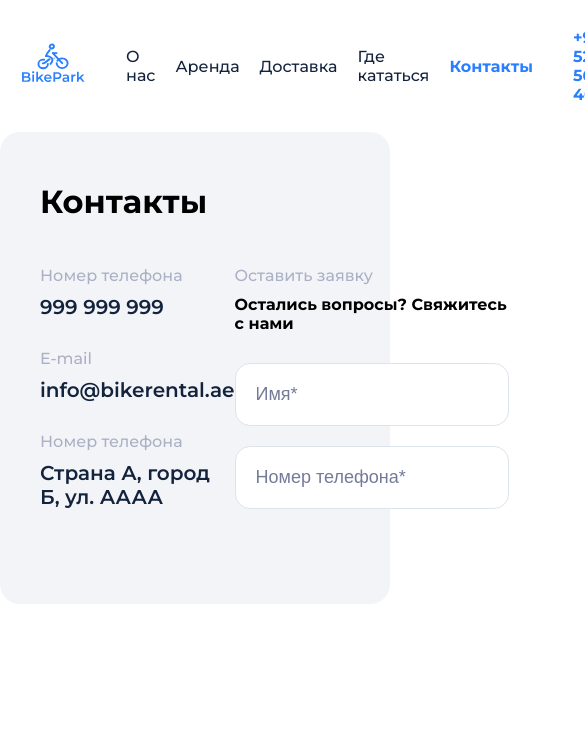
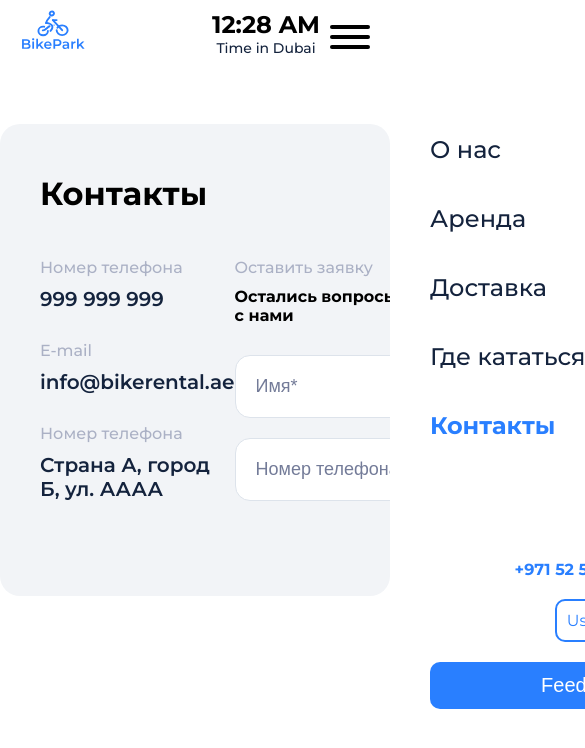
Before and after one commit to NineSirius/bikepark, a Next.js app: page /contacts in a window 390 px wide. Shown: the top 748 px of the page, 585 px wide, since content can reach past the window. Built offline with nearby package versions, Linux system fonts and the light colour scheme.

Commit message:
sync repo

```diff
--- /dev/null
+++ b/src/components/Hamburger/hamburger.module.css
@@ -0,0 +1,117 @@
+.hamburger {
+    padding: 15px 0;
+    display: none;
+    cursor: pointer;
+    transition-property: opacity, filter;
+    transition-duration: 0.15s;
+    transition-timing-function: linear;
+    font: inherit;
+    color: inherit;
+    text-transform: none;
+    background-color: transparent;
+    border: 0;
+    margin: 0;
+    overflow: visible;
+    z-index: 12;
+}
+.hamburger:hover {
+    opacity: 0.7;
+}
+.hamburger.is-active:hover {
+    opacity: 0.7;
+}
+.hamburger.is-active .hamburger-inner,
+.hamburger.is-active .hamburger-inner::before,
+.hamburger.is-active .hamburger-inner::after {
+    background-color: #000;
+}
+
+.hamburger-box {
+    width: 40px;
+    height: 24px;
+    display: inline-block;
+    position: relative;
+}
+
+.hamburger-inner {
+    display: block;
+    top: 50%;
+    margin-top: -2px;
+}
+.hamburger-inner,
+.hamburger-inner::before,
+.hamburger-inner::after {
+    width: 40px;
+    height: 4px;
+    background-color: #000;
+    border-radius: 4px;
+    position: absolute;
+    transition-property: transform;
+    transition-duration: 0.15s;
+    transition-timing-function: ease;
+}
+.hamburger-inner::before,
+.hamburger-inner::after {
+    content: '';
+    display: block;
+}
+.hamburger-inner::before {
+    top: -10px;
+}
+.hamburger-inner::after {
+    bottom: -10px;
+}
+
+.hamburger--slider .hamburger-inner {
+    top: 2px;
+}
+.hamburger--slider .hamburger-inner::before {
+    top: 10px;
+    transition-property: transform, opacity;
+    transition-timing-function: ease;
+    transition-duration: 0.15s;
+}
+.hamburger--slider .hamburger-inner::after {
+    top: 20px;
+}
+
+.hamburger--slider.is-active .hamburger-inner {
+    transform: translate3d(0, 10px, 0) rotate(45deg);
+}
+.hamburger--slider.is-active .hamburger-inner::before {
+    transform: rotate(-45deg) translate3d(-5.71429px, -6px, 0);
+    opacity: 0;
+}
+.hamburger--slider.is-active .hamburger-inner::after {
+    transform: translate3d(0, -20px, 0) rotate(-90deg);
+}
+
+.hamburger--slider-r .hamburger-inner {
+    top: 2px;
+}
+.hamburger--slider-r .hamburger-inner::before {
+    top: 10px;
+    transition-property: transform, opacity;
+    transition-timing-function: ease;
+    transition-duration: 0.15s;
+}
+.hamburger--slider-r .hamburger-inner::after {
+    top: 20px;
+}
+
+.hamburger--slider-r.is-active .hamburger-inner {
+    transform: translate3d(0, 10px, 0) rotate(-45deg);
+}
+.hamburger--slider-r.is-active .hamburger-inner::before {
+    transform: rotate(45deg) translate3d(5.71429px, -6px, 0);
+    opacity: 0;
+}
+.hamburger--slider-r.is-active .hamburger-inner::after {
+    transform: translate3d(0, -20px, 0) rotate(90deg);
+}
+
+@media (max-width: 768px) {
+    .hamburger {
+        display: inline-flex;
+    }
+}
--- /dev/null
+++ b/src/components/Hamburger/index.jsx
@@ -0,0 +1,20 @@
+import hamburgerCss from './hamburger.module.css'
+
+import clsx from 'clsx'
+
+export const Hamburger = ({ onClick, isActive }) => {
+    return (
+        <div
+            className={clsx(
+                hamburgerCss.hamburger,
+                hamburgerCss['hamburger--slider'],
+                isActive && hamburgerCss['is-active'],
+            )}
+            onClick={onClick}
+        >
+            <div className={hamburgerCss['hamburger-box']}>
+                <div className={hamburgerCss['hamburger-inner']}></div>
+            </div>
+        </div>
+    )
+}
--- a/src/components/Navbar/index.jsx
+++ b/src/components/Navbar/index.jsx
@@ -7,29 +7,33 @@ import { navData } from './navData'
 import styles from './style.module.css'
 import { useEffect, useState } from 'react'
 import { Tooltip } from '../UI/Tooltip'
+import { Hamburger } from '../Hamburger'
 
 export const Navbar = () => {
     const { asPath } = useRouter()
 
-    const [timeDubai, setTimeDubai] = useState('00:00')
+    const [timeDubai, setTimeDubai] = useState('0:00 AM')
+    const [navActive, setNavActive] = useState(false)
 
     let time = new Date()
+
+
 
     setInterval(() => {
         time = new Date()
 
-        const timeFormat = time.getHours <= 12 ? 'AM' : 'PM'
+        const worldTime = time.getUTCHours() + 4
 
-        const hours =
-            time.getHours() - 2 > 12
-                ? time.getHours() - 14
-                : time.getHours() - 2
+        const timeFormat = worldTime <= 12 ? 'AM' : 'PM'
+        const hours = worldTime > 12 ? worldTime - 12 : worldTime
 
         const minutes =
             time.getMinutes() < 10 ? '0' + time.getMinutes() : time.getMinutes()
 
         setTimeDubai(`${hours}:${minutes} ${timeFormat}`)
     }, 1000)
+
+    const hamburgerActive = () => {}
 
     return (
         <header className={styles.header}>
@@ -43,6 +47,12 @@ export const Navbar = () => {
                     />
                 </div>
 
+                <div
+                    className={clsx(
+                        styles.mobileNavContainer,
+                        navActive && styles.active,
+                    )}
+                >
                     <nav className={styles.nav}>
                         {navData.map((item) => {
                             return (
@@ -61,7 +71,10 @@ export const Navbar = () => {
                     </nav>
 
                     <div className={styles.controls}>
-                    <Link href="tel:+971 52 563 4064" className={styles.phone}>
+                        <Link
+                            href="tel:+971 52 563 4064"
+                            className={styles.phone}
+                        >
                             +971 52 563 4064
                         </Link>
 
@@ -69,13 +82,17 @@ export const Navbar = () => {
                             <Link href="/orders">Личный кабинет</Link>
                             <Link href="/orders">Выйти</Link>
                         </Tooltip>
-                    <Button type="default_small">Feedback</Button>
-
+                        <Button type="nav_default_small">Feedback</Button>
+                    </div>
+                </div>
                 <div className={styles.navTime}>
                     <h2>{timeDubai}</h2>
                     <span>Time in Dubai</span>
                 </div>
-                </div>
+                <Hamburger
+                    onClick={() => setNavActive((navActive) => !navActive)}
+                    isActive={navActive}
+                />
             </div>
         </header>
     )
--- a/src/components/Navbar/style.module.css
+++ b/src/components/Navbar/style.module.css
@@ -17,6 +17,12 @@
     align-items: center;
     gap: 40px;
     padding: 20px 40px;
+}
+
+.mobileNavContainer {
+    display: flex;
+    align-items: center;
+    gap: 40px;
 }
 
 .navLink {
@@ -53,3 +59,96 @@
     color: var(--text-color);
     font-size: 14px;
 }
+
+.hamburger {
+    display: none;
+}
+
+@media (max-width: 1200px) {
+    .navContainer {
+        align-items: start;
+    }
+
+    .mobileNavContainer {
+        justify-content: center;
+        align-items: center;
+        flex-direction: column;
+    }
+    .controls {
+        margin-left: auto;
+        order: 2;
+    }
+
+    .logo {
+        order: 1;
+    }
+
+    .nav {
+        order: 3;
+    }
+
+    .navTime {
+        width: max-content;
+    }
+}
+
+@media (max-width: 768px) {
+    .navContainer {
+        position: relative;
+        width: 100vw;
+        gap: 10px;
+    }
+
+    .logo {
+        margin-right: auto;
+        z-index: 13;
+    }
+    .navTime {
+        margin-left: auto;
+    }
+
+    .mobileNavContainer {
+        position: fixed;
+        bottom: 0;
+        right: 0;
+        width: 100vw;
+        height: 100%;
+        flex-wrap: nowrap;
+        flex-direction: column;
+        align-items: start;
+        background: #fff;
+        z-index: 11;
+
+        transition: 0.2s;
+        transform: translateX(100%);
+    }
+
+    .mobileNavContainer .nav {
+        padding: 40px;
+        align-items: start;
+        flex-direction: column;
+        gap: 40px;
+        order: 1;
+    }
+
+    .mobileNavContainer .nav a {
+        font-size: 24px;
+    }
+
+    .mobileNavContainer .controls {
+        width: 100%;
+        display: flex;
+        flex-direction: column;
+        margin: unset;
+        padding: 40px;
+    }
+
+    .logo,
+    .navTime {
+        z-index: 15;
+    }
+
+    .mobileNavContainer.active {
+        transform: translateX(0);
+    }
+}
--- a/src/components/UI/Button/Button.module.css
+++ b/src/components/UI/Button/Button.module.css
@@ -15,18 +15,21 @@
     padding: 20px 0;
     min-width: 260px;
 }
-.default_small {
+.default_small,
+.nav_default_small {
     padding: 12px 31px;
 }
 
 .default:hover,
-.default_small:hover {
+.default_small:hover,
+.nav_default_small:hover {
     cursor: pointer;
     background: var(--primary-hover-color);
 }
 
 .default:disabled,
-.default_small:disabled {
+.default_small:disabled,
+.nav_default_small:disabled {
     background: var(--borders-color);
 }
 
@@ -43,3 +46,10 @@
     color: #fff;
     border: 2px solid var(--primary-hover-color);
 }
+
+@media (max-width: 768px) {
+    .nav_default_small {
+        width: 100%;
+        font-weight: 500;
+    }
+}
--- a/src/components/UI/Input/index.jsx
+++ b/src/components/UI/Input/index.jsx
@@ -3,6 +3,7 @@ import styles from './style.module.css'
 export const Input = ({ type, placeholder, onChange, name, required }) => {
     return (
         <>
+            <label>
                 <div className={styles.inputWrap}>
                     <input
                         type={type}
@@ -12,6 +13,7 @@ export const Input = ({ type, placeholder, onChange, name, required }) => {
                         required={required && required}
                     />
                 </div>
+            </label>
         </>
     )
 }
--- a/src/components/UI/Tooltip/Tooltip.module.css
+++ b/src/components/UI/Tooltip/Tooltip.module.css
@@ -8,6 +8,7 @@
 }
 
 .tooltip span {
+    display: inline-flex;
     border: 2px solid var(--primary-color);
     padding: 10px;
     border-radius: 10px;
@@ -38,7 +39,7 @@
     border-radius: 2px;
     padding: 10px 24px;
     border-radius: 10px;
-    z-index: 11;
+    z-index: 101;
     visibility: hidden;
     opacity: 0;
     transition: 0.2s;
@@ -83,7 +84,7 @@
     left: 0;
     width: 100vw;
     height: 100vh;
-    z-index: 10;
+    z-index: 100;
 
     display: none;
 }
--- a/src/styles/globals.css
+++ b/src/styles/globals.css
@@ -49,3 +49,7 @@ a:hover {
     border-radius: 20px;
     padding: 50px 40px;
 }
+
+.main {
+    padding: 50px 0;
+}
```
Lines whose indentation alone changed are shown as unchanged.
